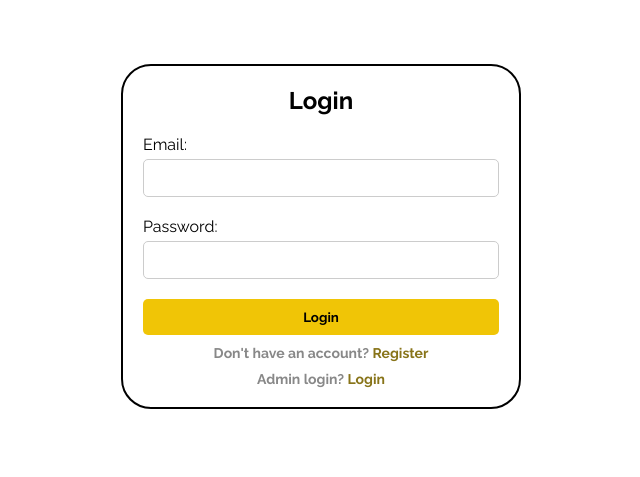
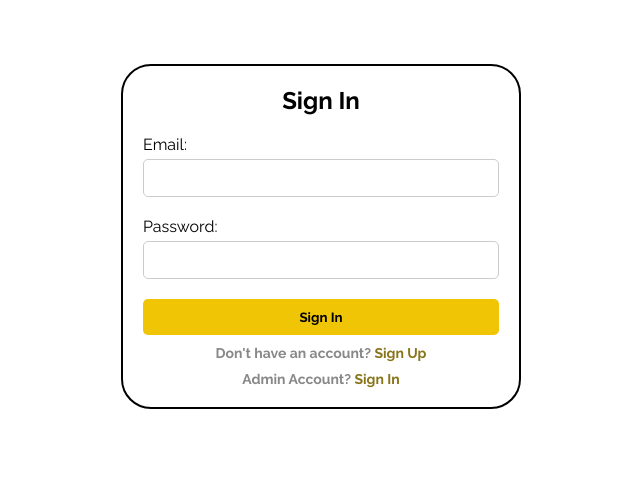
Before and after one commit to WhoAbdullahSheikh/Wonderland-Clothing, a PHP site: page /screens/loginscreen.php in a window 1280 px wide. Shown: the part 60-537 px from the top of the page, without its empty margins (319-959 px from the left). Run offline with PHP 8.4, Linux system fonts and the light colour scheme; some libraries are stand-ins or nearby versions.

Commit message:
Modification in Naming Conventions

```diff
--- a/screens/loginscreen.php
+++ b/screens/loginscreen.php
@@ -736,7 +736,7 @@ $conn->close();
     <div class="section">
       <div class="section1">
         <div class="login-container">
-          <h2>Login</h2>
+          <h2>Sign In</h2>
           <form id="login-form" action="loginscreen.php" method="POST">
             <div class="form-group">
               <label for="email">Email:</label>
@@ -747,10 +747,10 @@ $conn->close();
               <input type="password" id="password" name="password" required />
             </div>
 
-            <button type="submit">Login</button>
+            <button type="submit">Sign In</button>
           </form>
-          <p>Don't have an account? <a href="./registerscreen.php">Register</a></p>
-          <p>Admin login? <a href="../admin/loginscreen.php">Login</a></p>
+          <p>Don't have an account? <a href="./registerscreen.php">Sign Up</a></p>
+          <p>Admin Account? <a href="../admin/loginscreen.php">Sign In</a></p>
         </div>
 
       </div>
--- a/screens/registerscreen.php
+++ b/screens/registerscreen.php
@@ -1035,7 +1035,7 @@ $conn->close();
       <br>
       <div class="section1">
         <div class="register-container">
-          <h2>Register</h2>
+          <h2>Sign Up</h2>
           <form id="register-form" action="registerscreen.php" method="POST">
             <div class="form-group">
               <label for="fullname">Full Name:</label>
@@ -1053,9 +1053,9 @@ $conn->close();
               <label for="password">Re-Password:</label>
               <input type="password" id="password" name="password" required />
             </div>
-            <button type="submit">Register</button>
+            <button type="submit">Sign Up</button>
           </form>
-          <p>Already have an account? <a href="./loginscreen.php">Login</a></p>
+          <p>Already have an account? <a href="./loginscreen.php">Sign In</a></p>
         </div>
       </div>
     </div>
```
Also changed, not shown: admin/loginscreen.php (+7 -6 lines).
